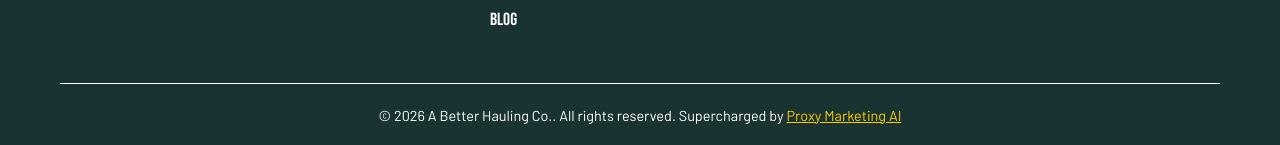
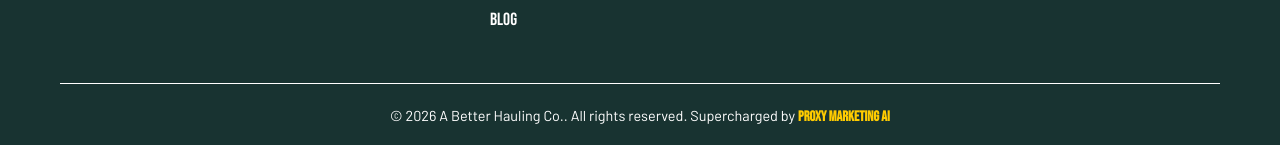
Before and after one commit to JimmyFlame77/A-Better-Hauling, a Jekyll site: the page built from kiowa-co.html, in a window 1280 px wide. Shown: the part 2387-2532 px from the top of the page. Built offline with Jekyll 4.4.1, drawn with Linux system fonts in a browser that asks for light colours.

Commit message:
Enhance footer link styling
Updated footer link style for Proxy Marketing AI.

```diff
--- a/_includes/footer.html
+++ b/_includes/footer.html
@@ -23,7 +23,7 @@
             </div>
         </div>
         <div class="footer-bottom">
-            <p>&copy; {{ 'now' | date: '%Y' }} {{ site.data.site.company_name }}. All rights reserved. Supercharged by <a href="https://proxymarketing.ai">Proxy Marketing AI</a></p>
+            <p>&copy; {{ 'now' | date: '%Y' }} {{ site.data.site.company_name }}. All rights reserved. Supercharged by <a href="https://proxymarketing.ai" style="text-decoration: none; font-family: var(--font-header); font-weight: 700;">Proxy Marketing AI</a></p>
         </div>
     </div>
 </footer>
```
